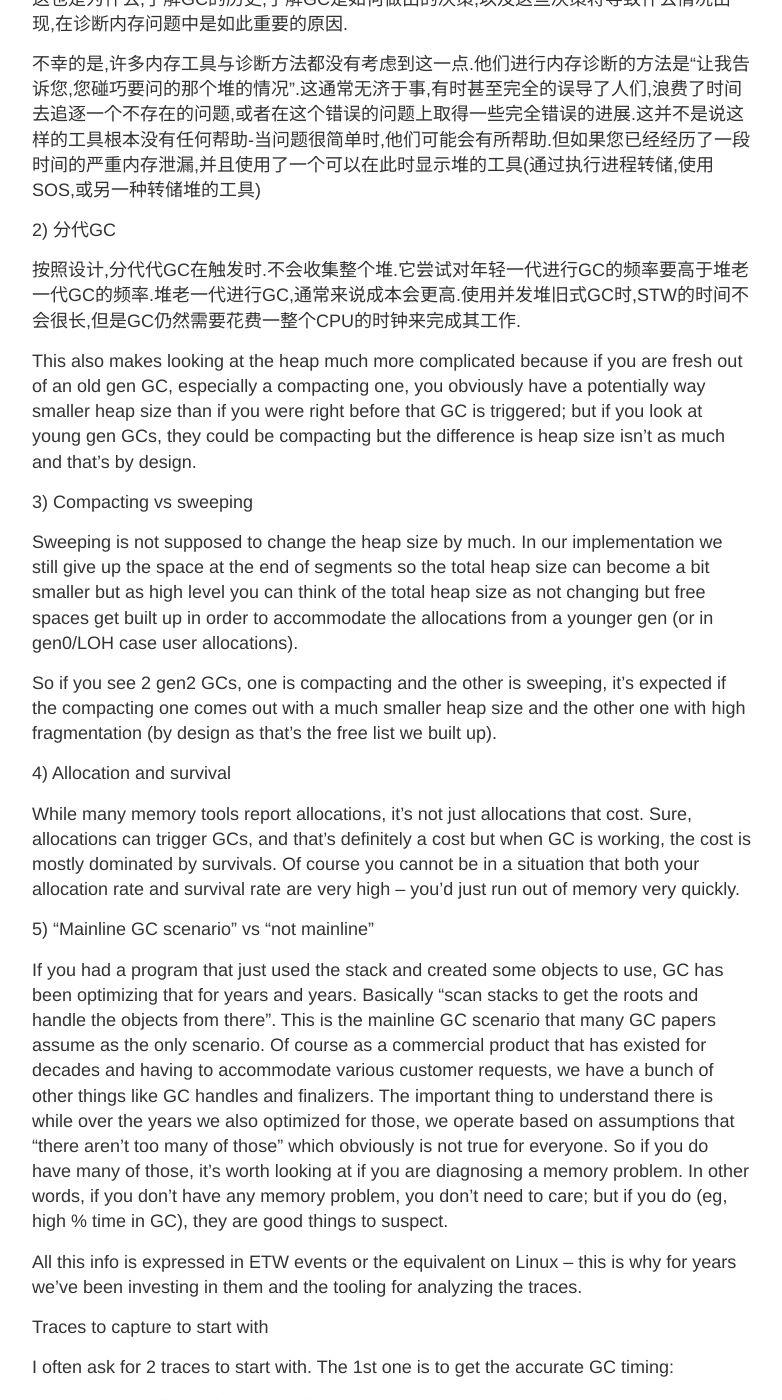
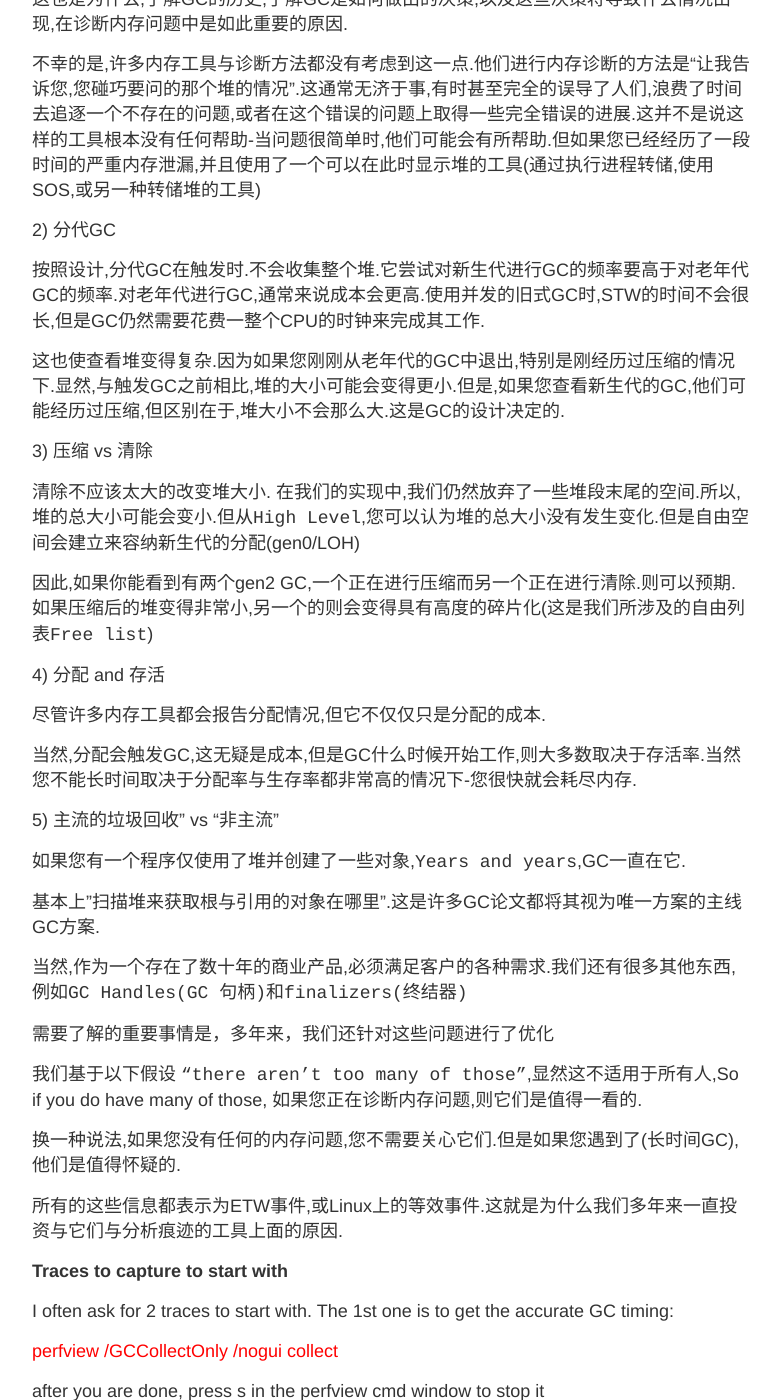
Before and after one commit to tomatopunk/tomatopunk.github.io, a Jekyll site: the page built from _posts/2020-05-06-诊断性能问题的工作流程-part-0.md, in a window 1280 px wide and 1400 px high, scrolled down 2154 px. Shown: the whole window, without its empty margins (248-1030 px from the left). Built offline with Jekyll 4.4.1, drawn with Linux system fonts in a browser that asks for light colours; some of the changed text lies outside the part shown.

Commit message:
add some files~~~

```diff
--- a/_posts/2020-05-06-诊断性能问题的工作流程-part-0.md
+++ b/_posts/2020-05-06-诊断性能问题的工作流程-part-0.md
@@ -42,7 +42,7 @@ Proofreader：待定
 
 至关重要的一点,了解内存问题发生在什么时间点上.内存问题通常不会忽然出现,而是可能需要一段时间的累计,才会发展到足以引起注意的程度.
 
-让我们举一个简单的例子,对于一个非常简单的不区分代的GC,它只会紧凑的阻塞GC, this is still the case. 如果您刚刚从GC中退出,那么堆大小当然处在最小的时间点.如果您碰巧在这个时间点进行测量,您会认为“很棒;我的堆很小”.但是,如果您恰好在下一个GC之前进行测量,那么堆可能会变得相当大,并且您会有一些不同的看法(比如某些基础类库或者对象错误的占用了堆中绝大部分的空间).这仅仅是适用于简单的GC,请想象一下,如果在区分代的GC或并发式GC的场景中,那么将会发生什么.
+让我们举一个简单的例子,对于一个非常简单的不区分代的GC,它只会中断GC的压缩, this is still the case. 如果您刚刚从GC中退出,那么堆大小当然处在最小的时间点.如果您碰巧在这个时间点进行测量,您会认为“很棒;我的堆很小”.但是,如果您恰好在下一个GC之前进行测量,那么堆可能会变得相当大,并且您会有一些不同的看法(比如某些基础类库或者对象错误的占用了堆中绝大部分的空间).这仅仅是适用于简单的GC,请想象一下,如果在区分代的GC或并发式GC的场景中,那么将会发生什么.
 
 这也是为什么,了解GC的历史,了解GC是如何做出的决策,以及这些决策将导致什么情况出现,在诊断内存问题中是如此重要的原因.
 
@@ -50,27 +50,46 @@ Proofreader：待定
 
 2) 分代GC
 
-按照设计,分代代GC在触发时.不会收集整个堆.它尝试对年轻一代进行GC的频率要高于堆老一代GC的频率.堆老一代进行GC,通常来说成本会更高.使用并发堆旧式GC时,STW的时间不会很长,但是GC仍然需要花费一整个CPU的时钟来完成其工作.
+按照设计,分代GC在触发时.不会收集整个堆.它尝试对新生代进行GC的频率要高于对老年代GC的频率.对老年代进行GC,通常来说成本会更高.使用并发的旧式GC时,STW的时间不会很长,但是GC仍然需要花费一整个CPU的时钟来完成其工作.
 
-This also makes looking at the heap much more complicated because if you are fresh out of an old gen GC, especially a compacting one, you obviously have a potentially way smaller heap size than if you were right before that GC is triggered; but if you look at young gen GCs, they could be compacting but the difference is heap size isn’t as much and that’s by design.
+<!-- `todo` 这段翻译的并不好,考虑一下重构.感觉作者想表达的应该是,对老年代与新生代GC的差别
 
-3) Compacting vs sweeping
+This also makes looking at the heap much more complicated because if you are fresh out of an old gen GC, especially a compacting one, you obviously have a potentially way smaller heap size than if you were right before that GC is triggered; but if you look at young gen GCs, they could be compacting but the difference is heap size isn’t as much and that’s by design. -->
 
-Sweeping is not supposed to change the heap size by much. In our implementation we still give up the space at the end of segments so the total heap size can become a bit smaller but as high level you can think of the total heap size as not changing but free spaces get built up in order to accommodate the allocations from a younger gen (or in gen0/LOH case user allocations).
+这也使查看堆变得复杂.因为如果您刚刚从老年代的GC中退出,特别是刚经历过压缩的情况下.显然,与触发GC之前相比,堆的大小可能会变得更小.但是,如果您查看新生代的GC,他们可能经历过压缩,但区别在于,堆大小不会那么大.这是GC的设计决定的.
 
-So if you see 2 gen2 GCs, one is compacting and the other is sweeping, it’s expected if the compacting one comes out with a much smaller heap size and the other one with high fragmentation (by design as that’s the free list we built up).
 
-4) Allocation and survival
+3) 压缩 vs 清除
 
-While many memory tools report allocations, it’s not just allocations that cost. Sure, allocations can trigger GCs, and that’s definitely a cost but when GC is working, the cost is mostly dominated by survivals. Of course you cannot be in a situation that both your allocation rate and survival rate are very high – you’d just run out of memory very quickly.
+清除不应该太大的改变堆大小. 在我们的实现中,我们仍然放弃了一些堆段末尾的空间.所以,堆的总大小可能会变小.但从`High Level`,您可以认为堆的总大小没有发生变化.但是自由空间会建立来容纳新生代的分配(gen0/LOH)
 
-5) “Mainline GC scenario” vs “not mainline”
+<!-- So if you see 2 gen2 GCs, one is compacting and the other is sweeping, it’s expected if the compacting one comes out with a much smaller heap size and the other one with high fragmentation (by design as that’s the free list we built up). -->
 
-If you had a program that just used the stack and created some objects to use, GC has been optimizing that for years and years. Basically “scan stacks to get the roots and handle the objects from there”. This is the mainline GC scenario that many GC papers assume as the only scenario. Of course as a commercial product that has existed for decades and having to accommodate various customer requests, we have a bunch of other things like GC handles and finalizers. The important thing to understand there is while over the years we also optimized for those, we operate based on assumptions that “there aren’t too many of those” which obviously is not true for everyone. So if you do have many of those, it’s worth looking at if you are diagnosing a memory problem. In other words, if you don’t have any memory problem, you don’t need to care; but if you do (eg, high % time in GC), they are good things to suspect.
+因此,如果你能看到有两个gen2 GC,一个正在进行压缩而另一个正在进行清除.则可以预期.如果压缩后的堆变得非常小,另一个的则会变得具有高度的碎片化(这是我们所涉及的自由列表`Free list`)
 
-All this info is expressed in ETW events or the equivalent on Linux – this is why for years we’ve been investing in them and the tooling for analyzing the traces.
+4) 分配 and 存活
 
-Traces to capture to start with
+尽管许多内存工具都会报告分配情况,但它不仅仅只是分配的成本.
+
+当然,分配会触发GC,这无疑是成本,但是GC什么时候开始工作,则大多数取决于存活率.当然您不能长时间取决于分配率与生存率都非常高的情况下-您很快就会耗尽内存.
+
+5) 主流的垃圾回收” vs “非主流”
+
+如果您有一个程序仅使用了堆并创建了一些对象,`Years and years`,GC一直在它.
+
+基本上"扫描堆来获取根与引用的对象在哪里".这是许多GC论文都将其视为唯一方案的主线GC方案.
+
+当然,作为一个存在了数十年的商业产品,必须满足客户的各种需求.我们还有很多其他东西,例如`GC Handles(GC 句柄)`和`finalizers(终结器)`
+
+需要了解的重要事情是，多年来，我们还针对这些问题进行了优化
+
+我们基于以下假设 `“there aren’t too many of those”`,显然这不适用于所有人,So if you do have many of those, 如果您正在诊断内存问题,则它们是值得一看的.
+
+换一种说法,如果您没有任何的内存问题,您不需要关心它们.但是如果您遇到了(长时间GC),他们是值得怀疑的.
+
+所有的这些信息都表示为ETW事件,或Linux上的等效事件.这就是为什么我们多年来一直投资与它们与分析痕迹的工具上面的原因.
+
+<b>Traces to capture to start with</b>
 
 I often ask for 2 traces to start with. The 1st one is to get the accurate GC timing:
 
```
